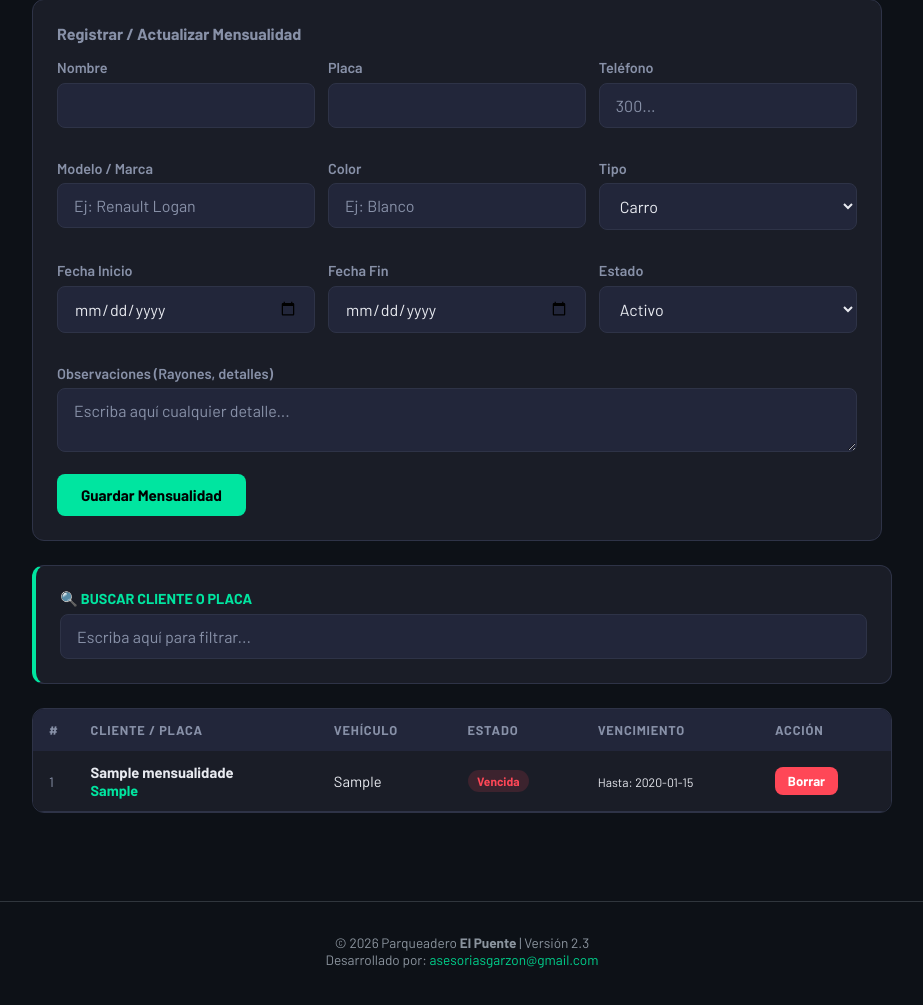
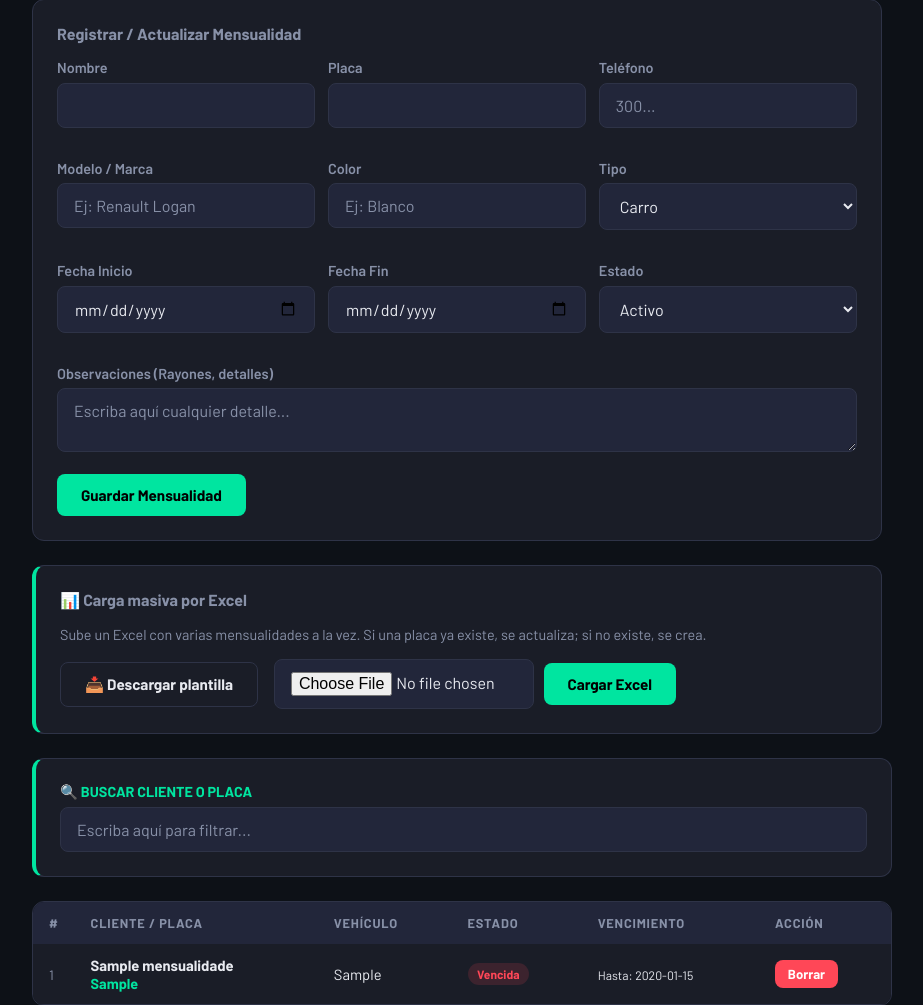
Before and after one commit to asesoriasgarzon-dev/parqueadero-elpuente, a Flask app: page /mensualidades in a window 1280 px wide. Shown: the part 108-1113 px from the top of the page, without its empty margins (178-1101 px from the left). Before the commit the page ends 1076 px from the top, so only its background shows below. Run offline with Flask 3, Linux system fonts and the light colour scheme; the visitor is signed in with stand-in values (Sample User, id 1); tables that the repository leaves empty hold one stand-in row (values such as "Sample post"); some web fonts are replaced.

Commit message:
Implement bulk upload feature for monthly payments
Added functionality for bulk upload of monthly payments via Excel, including success and error messages.

```diff
--- a/templates/mensualidades.html
+++ b/templates/mensualidades.html
@@ -66,6 +66,36 @@
     </div>
     <button type="submit" class="btn btn-primary">Guardar Mensualidad</button>
   </form>
+</div>
+
+<div class="card" style="max-width:850px;margin-bottom:1.5rem;border-left:4px solid var(--accent)">
+  <div style="font-weight:700;margin-bottom:1rem;color:var(--text2)">📊 Carga masiva por Excel</div>
+
+  {% if mensaje_carga %}
+    <div style="background:rgba(0,210,141,0.12); border:1px solid #00d28d; color:#00d28d; padding:10px 14px; border-radius:8px; margin-bottom:1rem; font-size:0.9rem;">
+      ✅ {{ mensaje_carga }}
+    </div>
+  {% endif %}
+  {% if error_carga %}
+    <div style="background:rgba(255,85,85,0.12); border:1px solid #ff5555; color:#ff5555; padding:10px 14px; border-radius:8px; margin-bottom:1rem; font-size:0.9rem;">
+      ⚠️ {{ error_carga }}
+    </div>
+  {% endif %}
+
+  <p style="color:var(--text2); font-size:0.9rem; margin-bottom:1rem;">
+    Sube un Excel con varias mensualidades a la vez. Si una placa ya existe, se actualiza; si no existe, se crea.
+  </p>
+
+  <div style="display:flex; align-items:center; gap:1rem; flex-wrap:wrap;">
+    <a href="{{ url_for('plantilla_excel_mensualidades') }}" class="btn" style="background:var(--surface); border:1px solid var(--border); color:var(--text);">
+      📥 Descargar plantilla
+    </a>
+
+    <form action="{{ url_for('cargar_excel_mensualidades') }}" method="POST" enctype="multipart/form-data" style="display:flex; align-items:center; gap:.6rem; margin:0;">
+      <input type="file" name="archivo_excel" accept=".xlsx,.xls" class="form-control" required style="max-width:260px;">
+      <button type="submit" class="btn btn-primary">Cargar Excel</button>
+    </form>
+  </div>
 </div>
 
 <div class="card" style="margin-bottom: 1.5rem; border-left: 4px solid var(--accent);">
```
